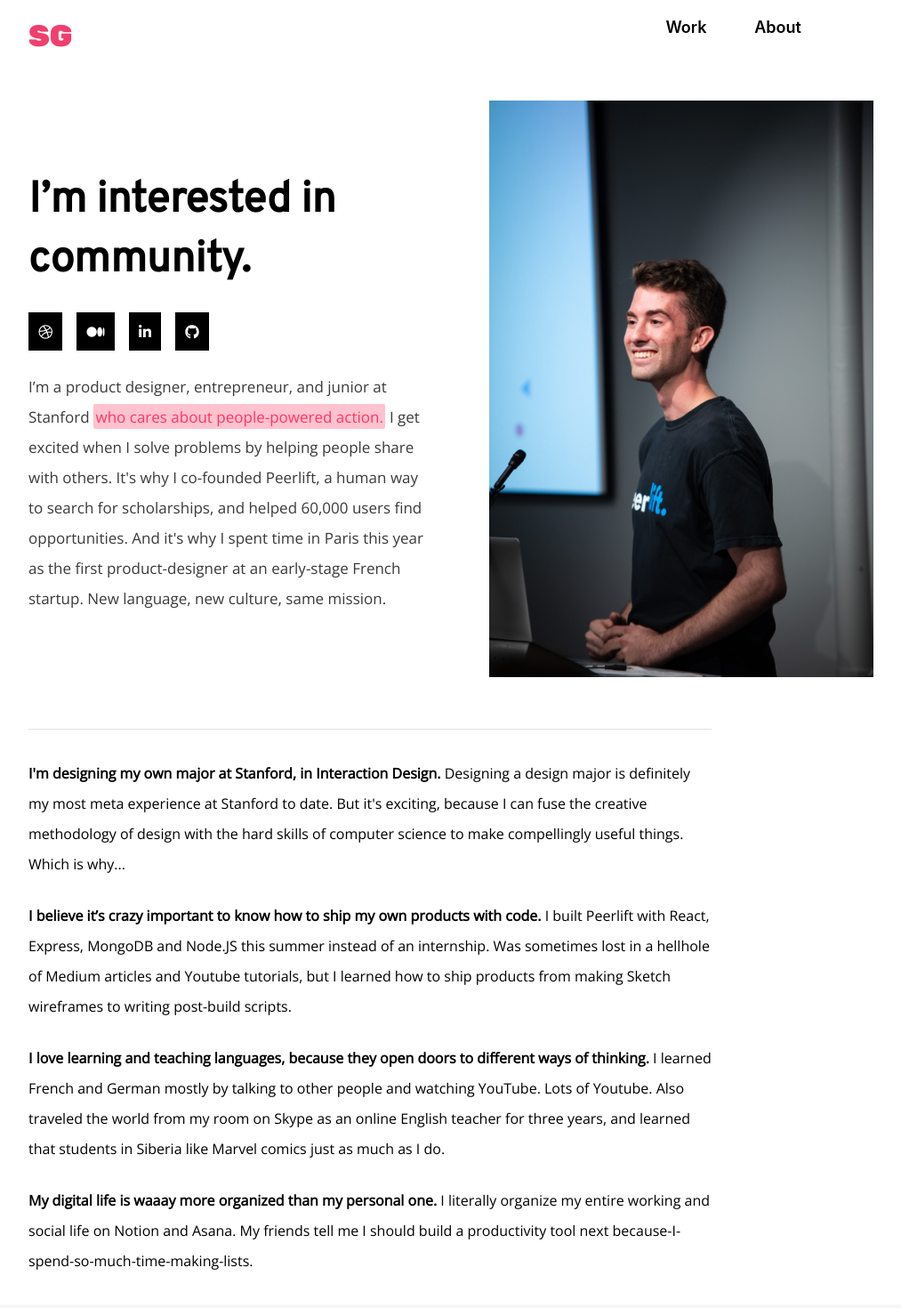
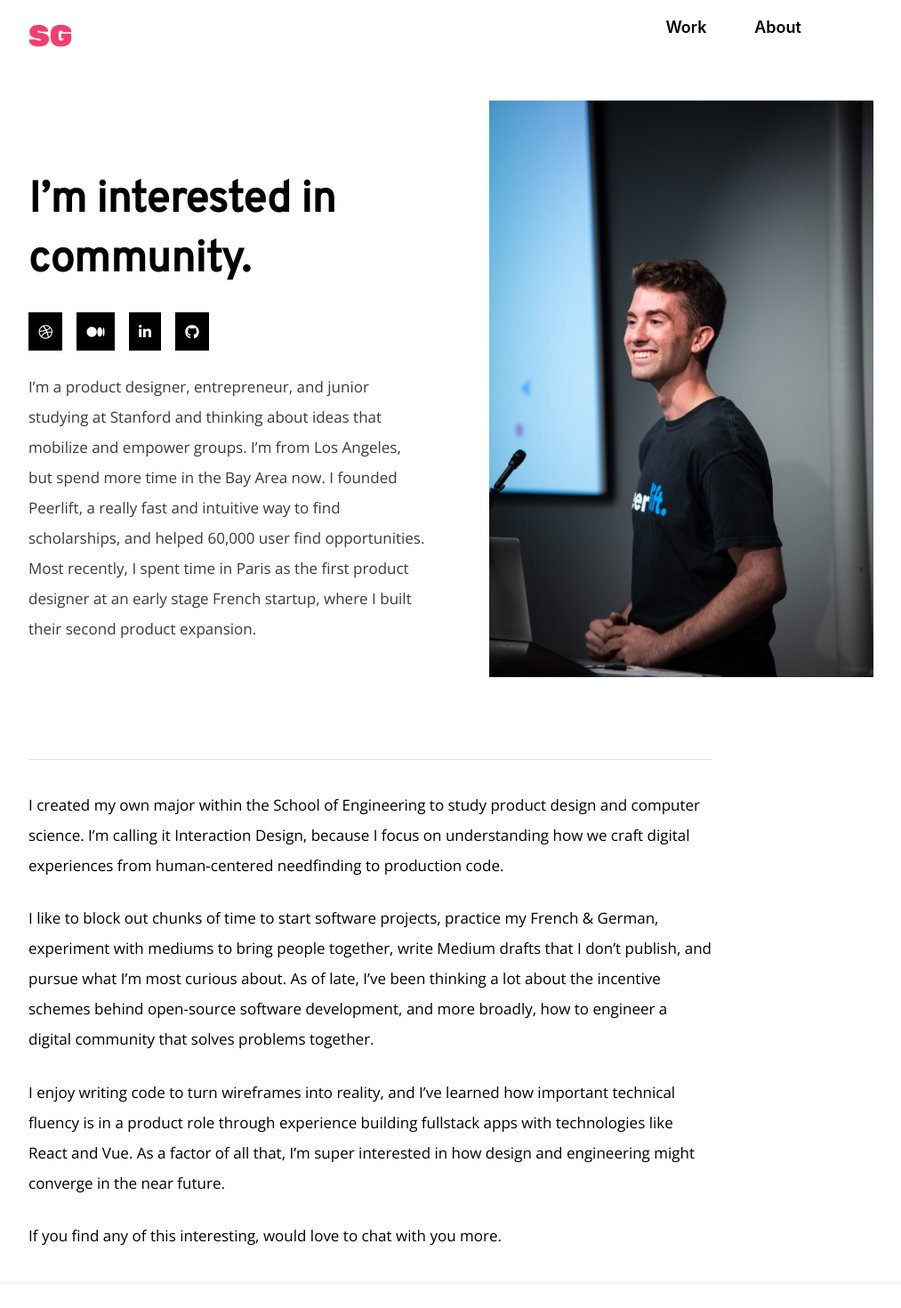
Before and after one commit to samjgorman/portfolio_new, a React (Create React App) app: page /about in a window 1280 px wide. Shown: the top 1470 px of the page at 89% size, without its empty margins (224-1237 px from the left). Built offline with nearby package versions, Linux system fonts and the light colour scheme.

Commit message:
new copy

```diff
--- a/src/containers/about.js
+++ b/src/containers/about.js
@@ -118,6 +118,7 @@ margin-right: 20%;
 margin-bottom: 2em;
 font-family: Open Sans;
 line-height: 34px;
+font-size: 17px;
 
 
 
@@ -167,7 +168,9 @@ const About = ( ) => {
                  <Social image = "fab fa-github"
                 link = "https://github.com/samjgorman"/>
         </SocialWrapper>
-        <Text>I’m a product designer, entrepreneur, and junior at Stanford <mark>who cares about people-powered action.</mark>   I get excited when I solve problems by helping people share with others.  It's why I co-founded Peerlift, a human way to search for scholarships, and helped 60,000 users find opportunities.   And it's why I spent time in Paris this year as the first product-designer at an early-stage French startup. New language, new culture, same mission.</Text>
+          <Text>I’m a product designer, entrepreneur, and junior studying at Stanford and thinking about ideas that mobilize and empower groups.
+
+I’m from Los Angeles, but spend more time in the Bay Area now.   I founded Peerlift, a really fast and intuitive way to find scholarships, and helped 60,000 user find opportunities.   Most recently,  I spent time in Paris as the first product designer at an early stage French startup, where I built their second product expansion.</Text>
       </TextWrapper>
       <ImageWrapper> <img className = "about-img" src ={sam} />   </ImageWrapper>
     </Wrapper>
@@ -175,10 +178,10 @@ const About = ( ) => {
     <Bar/>
 
     <InfoWrapper>
-        <Info> <b>I'm designing my own major at Stanford, in Interaction Design.</b>  Designing a design major is definitely my most meta experience at Stanford to date.  But it's exciting, because I can fuse the creative methodology of design with the hard skills of computer science to make compellingly useful things.  Which is why... </Info>
-        <Info> <b> I believe it’s crazy important to know how to ship my own products with code. </b>  I built Peerlift with React, Express, MongoDB and Node.JS this summer instead of an internship. Was sometimes lost in a hellhole of Medium articles and Youtube tutorials, but I learned how to ship products from making Sketch wireframes to writing post-build scripts.</Info>
-        <Info> <b>I love learning and teaching languages, because they open doors to different ways of thinking.</b>  I learned French and German mostly by talking to other people and watching YouTube.  Lots of Youtube.  Also traveled the world from my room on Skype as an online English teacher for three years, and learned that students in Siberia like Marvel comics just as much as I do.  </Info>
-        <Info> <b> My digital life is waaay more organized than my personal one.  </b>  I literally organize my entire working and social life on Notion and Asana.  My friends tell me I should build a productivity tool next because-I-spend-so-much-time-making-lists.</Info>
+        <Info>I created my own major within the School of Engineering to study product design and computer science.   I’m calling it Interaction Design, because  I focus on understanding how we craft digital experiences from human-centered needfinding to production code.</Info>
+        <Info> I like to block out chunks of time to start software projects, practice my French & German, experiment with mediums to bring people together, write Medium drafts that I don’t publish,  and pursue what I’m most curious about.  As of late, I’ve been thinking a lot about the incentive schemes behind open-source software development, and more broadly, how to engineer a digital community that solves problems together.</Info>
+        <Info> I enjoy writing code to turn wireframes into reality, and  I’ve learned how important technical fluency is in a product role through experience building fullstack apps with technologies like React and Vue.  As a factor of all that,  I’m super interested in how design and engineering might converge in the near future. </Info>
+        <Info> If you find any of this interesting, would love to chat with you more. </Info>
     </InfoWrapper>
 
 
```
